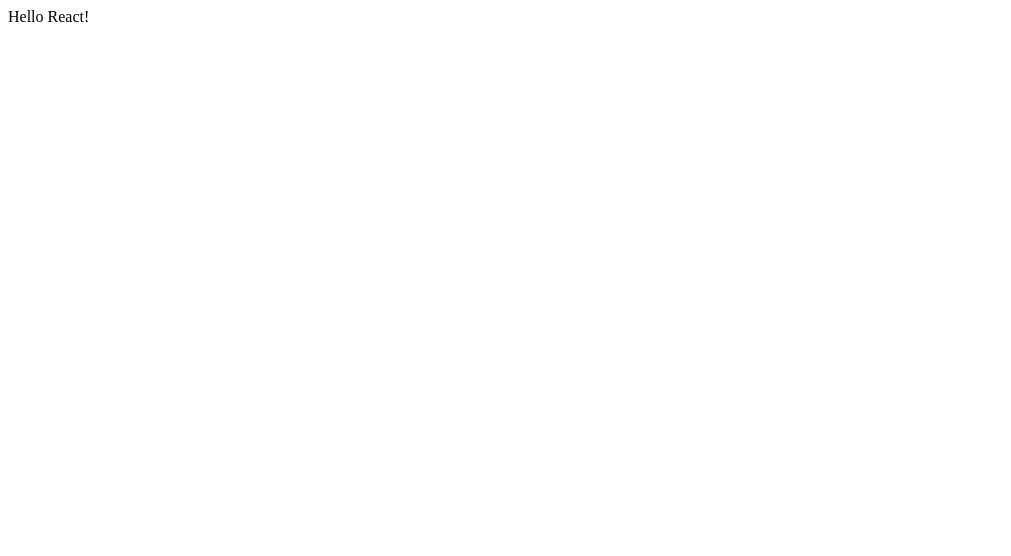
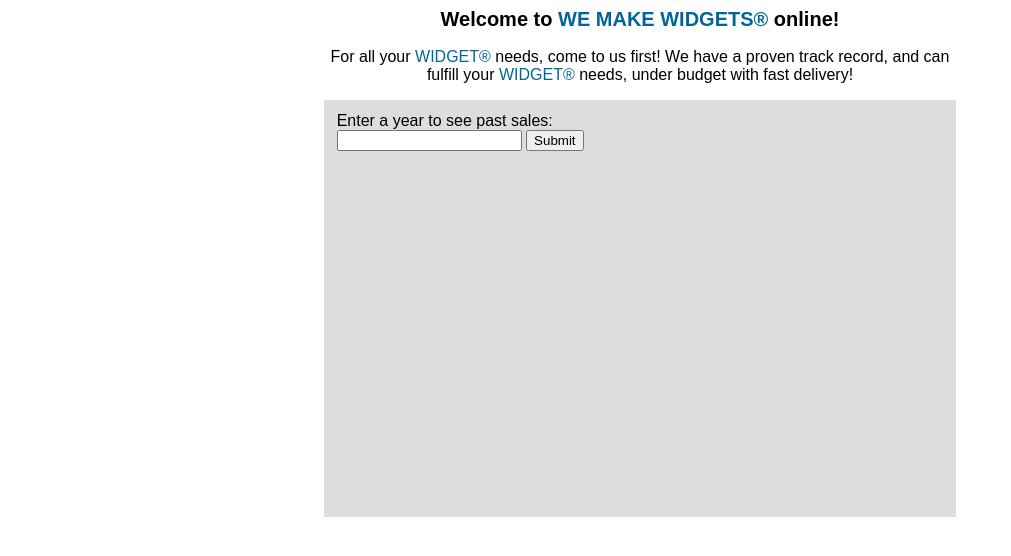
Before and after one commit to daniellefritz/react-d3-dom-code, a React app: page / in a window 1280 px wide. Shown: the top 556 px of the page, without its empty margins (0-1011 px from the left). Built offline with nearby package versions, Linux system fonts and the light colour scheme.

Commit message:
updated to add styles and form

```diff
--- a/package.json
+++ b/package.json
@@ -26,6 +26,8 @@
     "babel-loader": "^6.3.2",
     "babel-preset-es2015": "^6.22.0",
     "babel-preset-react": "^6.23.0",
+    "css-loader": "^0.26.2",
+    "style-loader": "^0.13.2",
     "webpack": "^2.2.1",
     "webpack-dev-server": "^2.4.1"
   }
--- a/src/App.jsx
+++ b/src/App.jsx
@@ -1,10 +1,18 @@
 import React from 'react';
 import {render} from 'react-dom';
+import InputForm from './InputForm';
+import './app.css';
 
 class App extends React.Component {
-  render () {
-    return <p> Hello React!</p>;
-  }
+	render () {
+		return (
+			<section>
+				<h1>Welcome to <span>WE MAKE WIDGETS&reg;</span> online!</h1>
+				<p>For all your <span>WIDGET&reg;</span> needs, come to us first!  We have a proven track record, and can fulfill your <span>WIDGET&reg;</span> needs, under budget with fast delivery!</p>
+				<InputForm />
+			</section>
+		);
+	}
 }
 
 render(<App/>, document.getElementById('mount-point'));
--- /dev/null
+++ b/src/InputForm.jsx
@@ -0,0 +1,34 @@
+import React from 'react';
+import {render} from 'react-dom';
+
+class InputForm extends React.Component {
+  constructor(props) {
+    super(props);
+    this.state = {value: ''};
+
+    this.handleChange = this.handleChange.bind(this);
+    this.handleSubmit = this.handleSubmit.bind(this);
+  }
+
+  handleChange(event) {
+    this.setState({value: event.target.value});
+  }
+
+  handleSubmit(event) {
+    alert('A year was submitted: ' + this.state.value);
+    event.preventDefault();
+  }
+
+  render() {
+    return (
+      <form onSubmit={this.handleSubmit}>
+        <label>
+          Enter a year to see past sales:<br/>
+          <input type="number" value={this.state.value} onChange={this.handleChange} />
+        </label>&nbsp;
+        <input type="submit" value="Submit" />
+      </form>
+    );
+  }
+}
+export default InputForm;
--- /dev/null
+++ b/src/app.css
@@ -0,0 +1,18 @@
+body {
+	font-family: Arial;
+	text-align: center;
+}
+section {
+	width: 50%;
+	margin-left: auto;
+	margin-right: auto;
+}
+h1 {font-size: 20px;}
+span {color: #006699;}
+form {
+	background-color: #ddd;
+	padding: 2%;
+	text-align: left;
+	height: 50%;
+	margin-top:1%;
+}
--- a/webpack.config.js
+++ b/webpack.config.js
@@ -10,13 +10,20 @@
     path: BUILD_DIR,
     filename: 'bundle.js'
   },
+  resolve: {
+    extensions: ['.js', '.jsx']
+  },
   module : {
     loaders : [
       {
         test : /\.jsx?/,
         include : APP_DIR,
         loader : 'babel-loader'
-      }
+      },
+      {
+        test: /\.css$/,
+        loader: "style-loader!css-loader"
+      },
     ]
   }
 };
```
